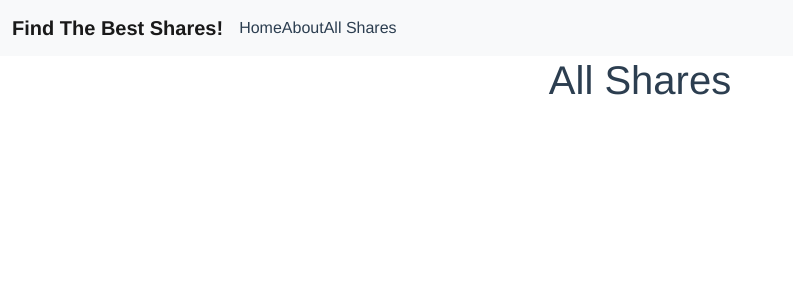
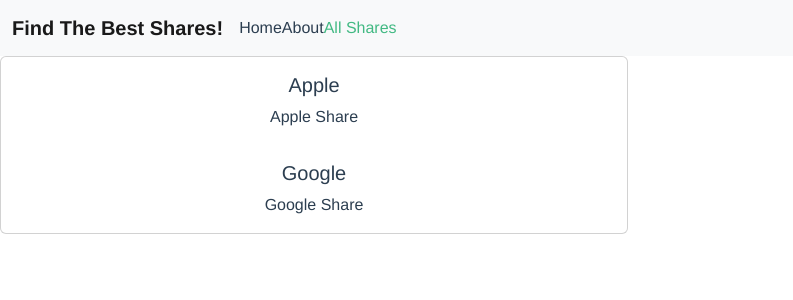
Before and after one commit to marlenebuelt/stocks-frontend, a Vue app: page /AllShares in a window 1280 px wide. Shown: the top 300 px of the page, without its empty margins (0-793 px from the left). Built offline with nearby package versions, Linux system fonts and the light colour scheme.

Commit message:
fixed path

```diff
--- a/src/components/Navbar.vue
+++ b/src/components/Navbar.vue
@@ -8,7 +8,7 @@
       <div class="collapse navbar-collapse" id="navbarSupportedContent">
         <router-link class="nav-link" to="/">Home</router-link>
         <router-link class="nav-link" to="/about">About</router-link>
-        <router-link class="nav-link" to="/AllStocks">All Shares</router-link>
+        <router-link class="nav-link" to="/AllShares">All Shares</router-link>
 <!--        <ul class="navbar-nav me-auto mb-2 mb-lg-0">
           <li class="nav-item">
             <a class="nav-link active" aria-current="page" href="#">Home</a>
--- a/src/views/AllSharesView.vue
+++ b/src/views/AllSharesView.vue
@@ -1,10 +1,23 @@
 <template>
-  <h1>All Shares</h1>
+  <div class="row row-cols-1 row-cols-md-2 g-4">
+    <div class="col">
+      <div class="card">
+        <div class="card-body">
+          <h5 class="card-title">Apple</h5>
+          <p class="card-text">Apple Share </p>
+      </div>
+        <div class="card-body">
+          <h5 class="card-title">Google</h5>
+          <p class="card-text">Google Share</p>
+        </div>
+      </div>
+    </div>
+  </div>
 </template>
 
 <script>
 export default {
-  name: 'AllShares'
+  name: 'AllSharesView'
 }
 </script>
 
```
